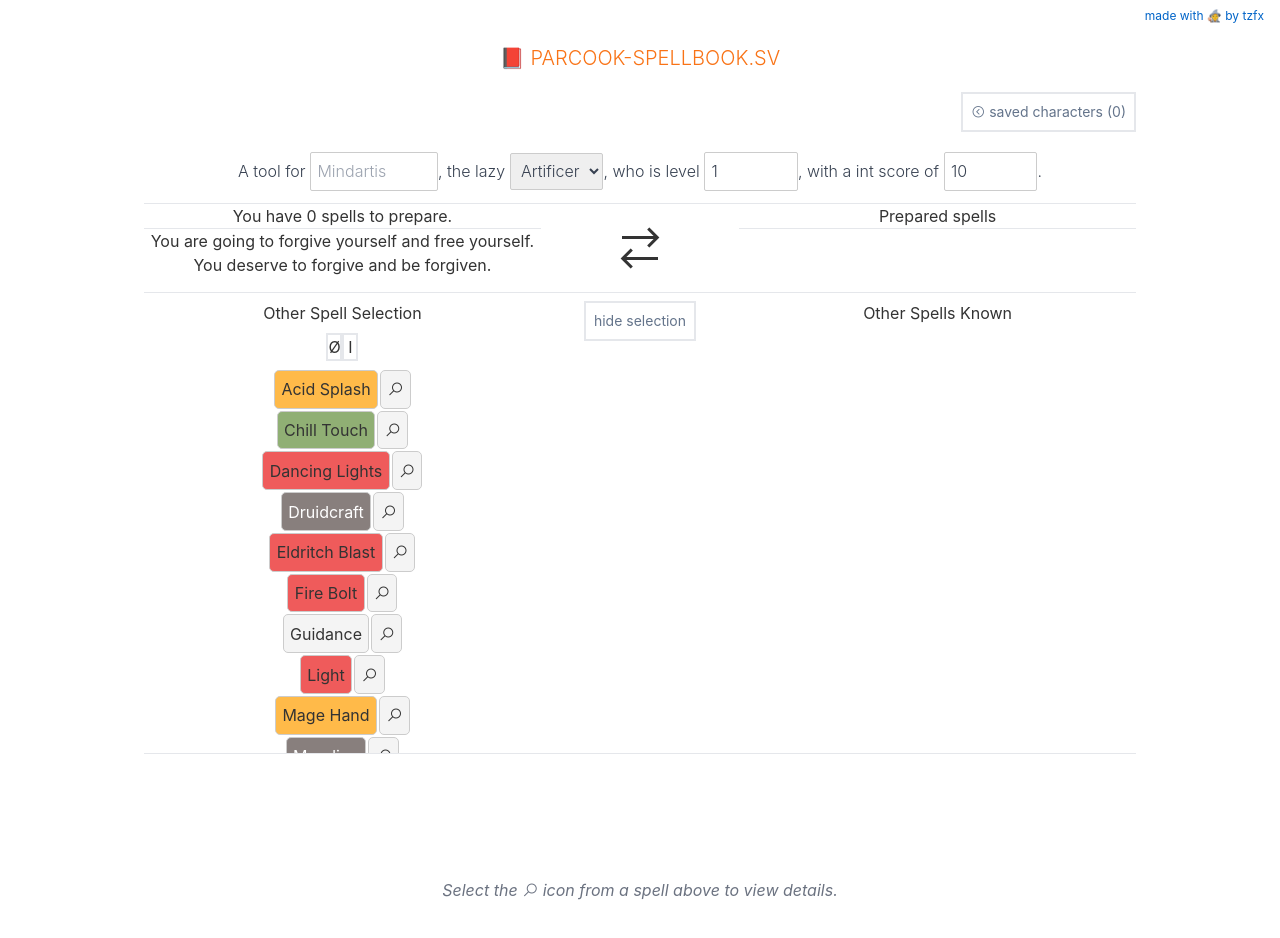
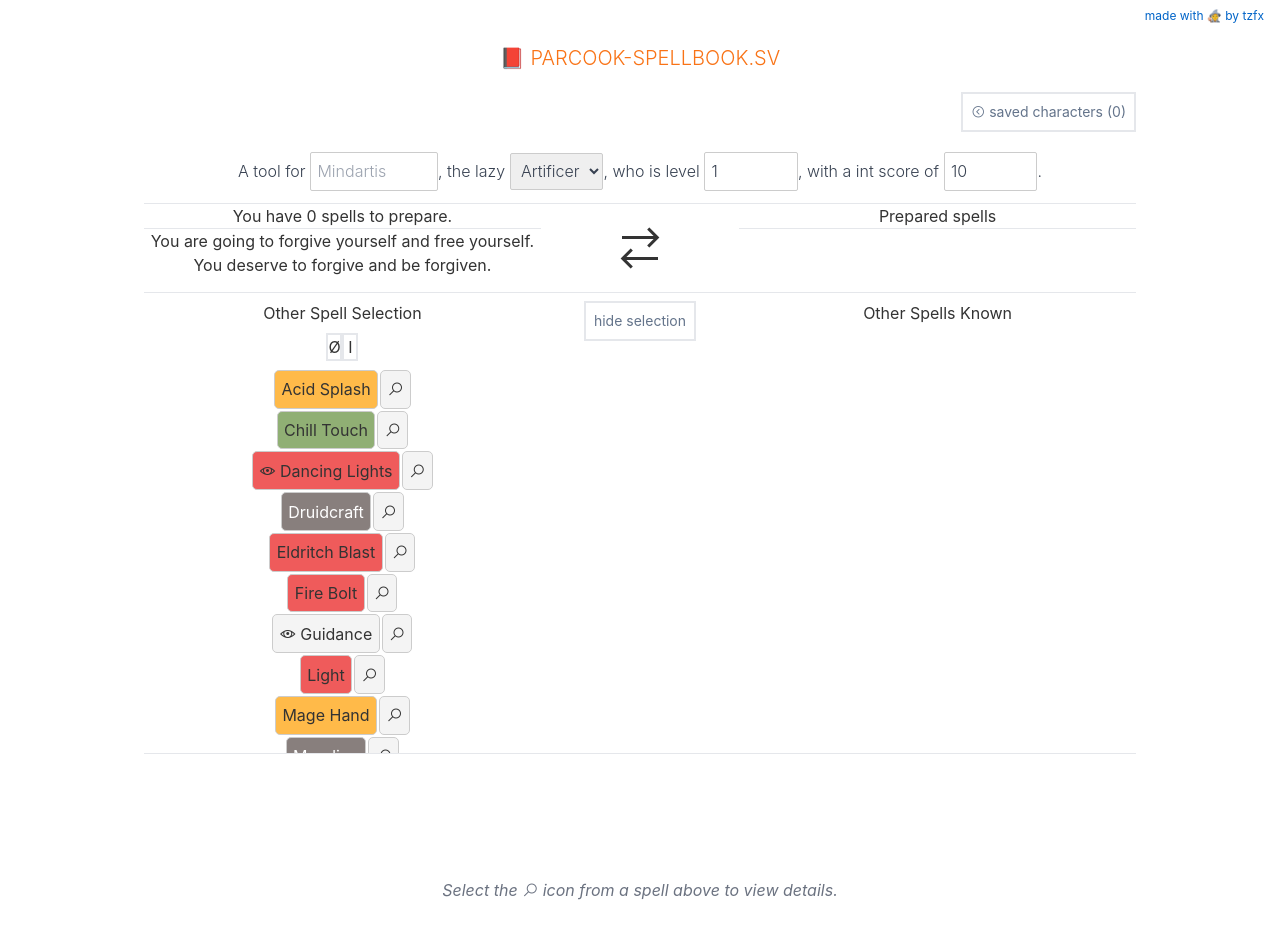
Before and after one commit to tzfx/parcook-spellbook.sv, a Svelte app: page / in a window 1280 px wide. Shown: the top 938 px of the page. Built offline with nearby package versions, Linux system fonts and the light colour scheme.

Commit message:
feat: concentration icon and text

```diff
--- a/src/Spell.svelte
+++ b/src/Spell.svelte
@@ -12,10 +12,13 @@
 </script>
 
 <li class="spell p-0">
-    <button class={alpha2school(spell.school)} on:click={click}
-        >{spell.name}
-        {spell.level !== 0 ? convert(spell.level) : ""}</button
-    ><button on:click={info}><i class="las la-search" /></button>
+  <button class={alpha2school(spell.school)} on:click={click}>
+    {#if spell.duration[0].concentration}
+      <i class="las la-eye" />
+    {/if}
+    {spell.name}
+    {spell.level !== 0 ? convert(spell.level) : ""}
+  </button><button on:click={info}><i class="las la-search" /></button>
   <p class="overflow-auto max-h-48 max-w-48" hidden={!showInfo}>
     <SpellDetails {spell} />
   </p>
--- a/src/SpellDetails.svelte
+++ b/src/SpellDetails.svelte
@@ -39,6 +39,9 @@
         </p>
         <p>
             <strong>Duration:</strong>
+            {#if spell.duration[0].concentration}
+                Concentration, up to
+            {/if}
             {#if spell.duration[0].type == "timed"}
                 {spell.duration[0].duration.amount}
                 {spell.duration[0].duration.type}
```
Also changed, not shown: 1 other file (tests, documents, lock files or other folders). Lines whose indentation alone changed are shown as unchanged.
